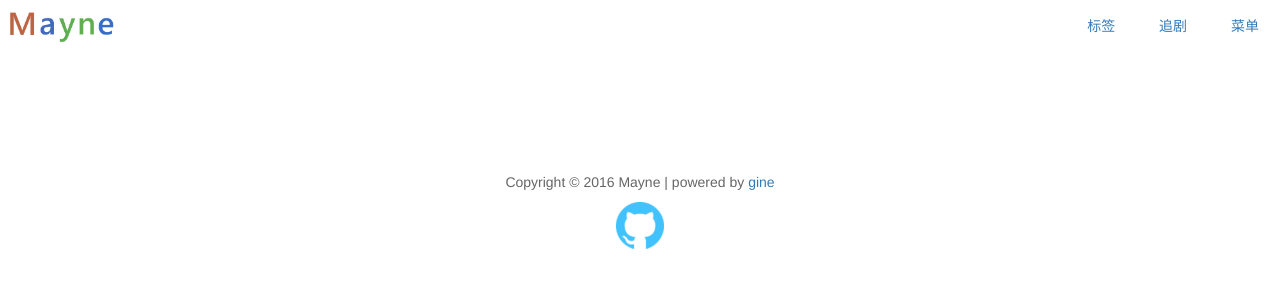
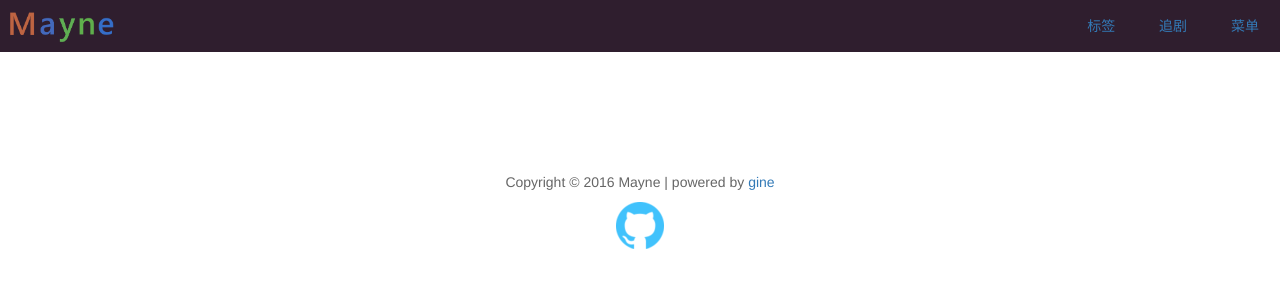
Before and after one commit to mayneyao/some-site, a Flask app: template app/templates/index.html in a window 1280 px wide. Shown: the top 300 px of the page. Run offline with Flask 2, Linux system fonts and the light colour scheme; the template is opened without the code that fills it, so the values that code supplies are empty; some libraries are stand-ins or nearby versions.

Commit message:
update tags

```diff
--- a/app/static/on_my_css_v2.css
+++ b/app/static/on_my_css_v2.css
@@ -73,7 +73,7 @@ pre{
 /*navbar相关设置*/
 
 .header{
-    background: #ffffff;
+    background: #2f1e2e;
 }
 
 .navbar ul{
```
